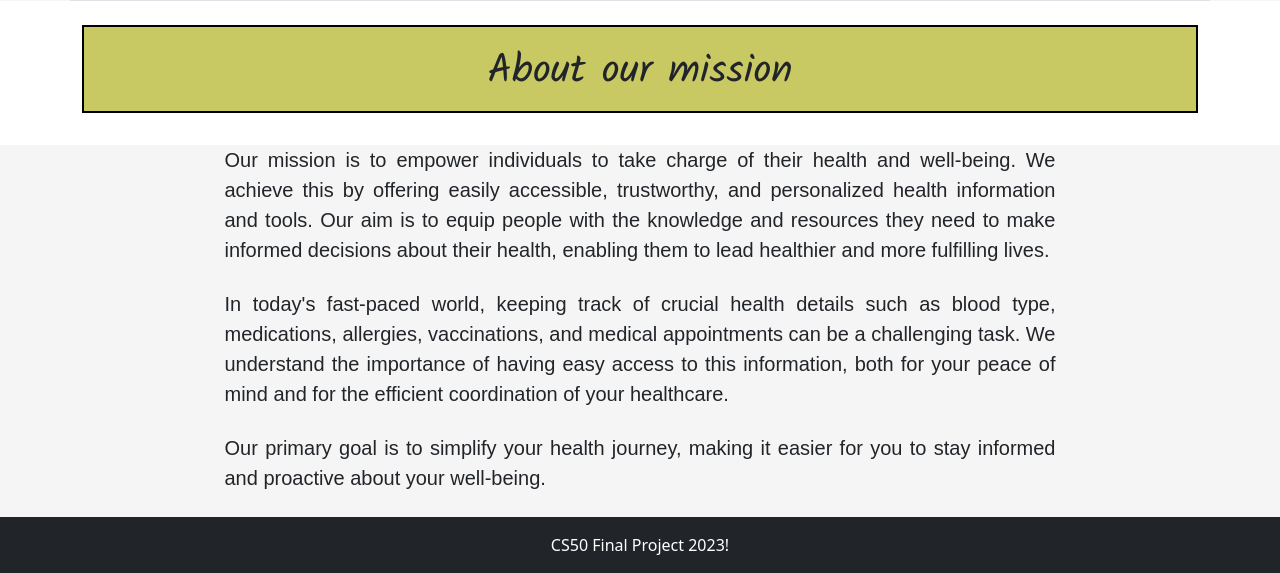
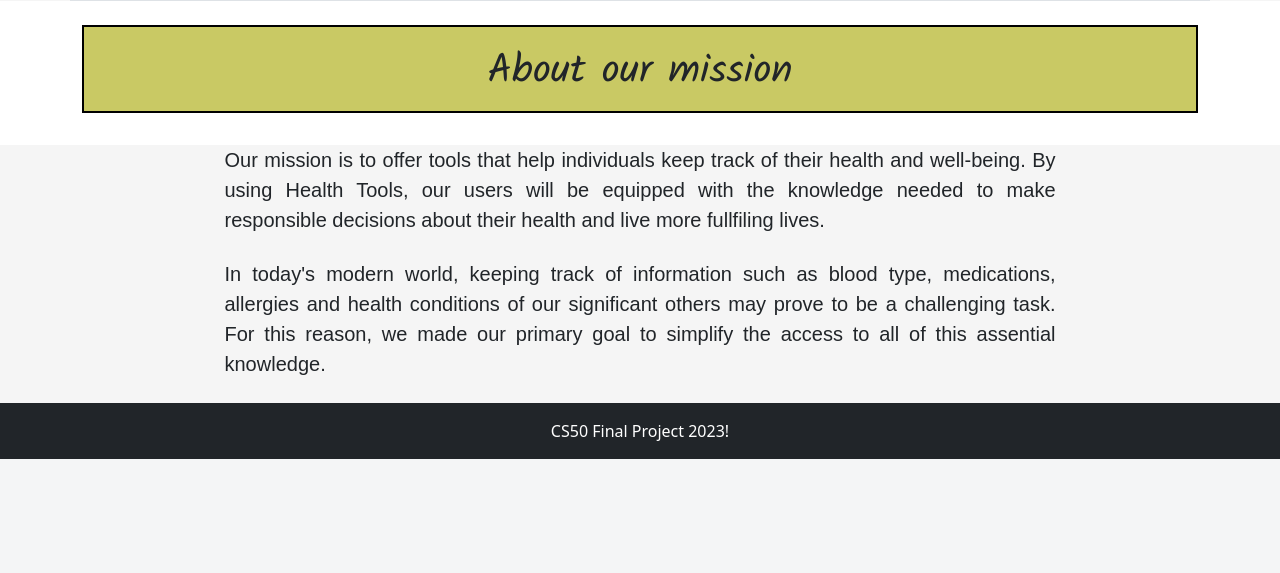
Before and after one commit to Thiagoalves033/Final_Project, a Flask app: page / in a window 1280 px wide. Shown: the part 2140-2713 px from the top of the page. After the commit the page ends 2599 px from the top, so only its background shows below. Run offline with Flask 3, Linux system fonts and the light colour scheme.

Commit message:
Rewrote 'Our mission' section

```diff
--- a/templates/index.html
+++ b/templates/index.html
@@ -77,21 +77,14 @@
             <!-- First Paragraph -->
             <div class="row">
                 <div class="col-9 textimg">
-                    <p>Our mission is to empower individuals to take charge of their health and well-being. We achieve this by offering easily accessible, trustworthy, and personalized health information and tools. Our aim is to equip people with the knowledge and resources they need to make informed decisions about their health, enabling them to lead healthier and more fulfilling lives.</p>
+                    <p>Our mission is to offer tools that help individuals keep track of their health and well-being. By using Health Tools, our users will be equipped with the knowledge needed to make responsible decisions about their health and live more fullfiling lives.</p>
                 </div>
             </div>
 
             <!-- Second Paragraph -->
             <div class="row my-2">
                 <div class="col-9 textimg">
-                    <p>In today's fast-paced world, keeping track of crucial health details such as blood type, medications, allergies, vaccinations, and medical appointments can be a challenging task. We understand the importance of having easy access to this information, both for your peace of mind and for the efficient coordination of your healthcare.</p>
-                </div>
-            </div>
-
-            <!-- Third Paragraph -->
-            <div class="row my-2">
-                <div class="col-9 textimg">
-                    <p>Our primary goal is to simplify your health journey, making it easier for you to stay informed and proactive about your well-being.</p>
+                    <p>In today's modern world, keeping track of information such as blood type, medications, allergies and health conditions of our significant others may prove to be a challenging task. For this reason, we made our primary goal to simplify the access to all of this assential knowledge.</p>
                 </div>
             </div>
         </div>
```
